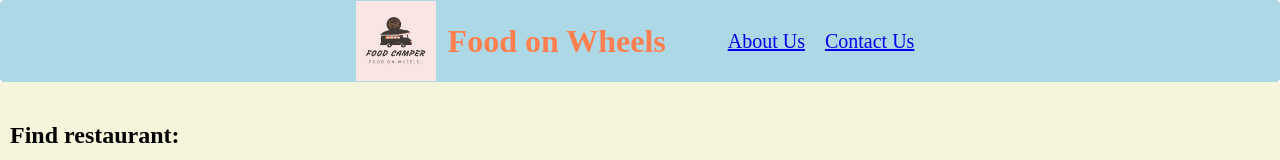
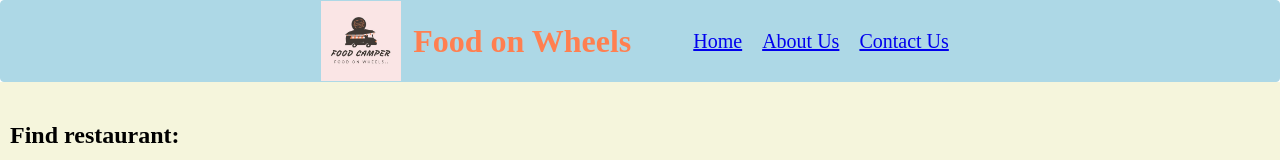
Before and after one commit to debdeep/React-App, a React (Vite) app: page / in a window 1280 px wide. Shown: the top 160 px of the page. Built offline with nearby package versions, Linux system fonts and the light colour scheme; no server answers.

Commit message:
home navigation added in header

```diff
--- a/src/components/Header.jsx
+++ b/src/components/Header.jsx
@@ -66,6 +66,9 @@ const Header = ({ name }) => (
         <h1>{name}</h1>
         <ul>
             <li>
+                <Link to="/">Home</Link>
+            </li>
+            <li>
                 <Link to="/about">About Us</Link>
             </li>
             <li>
```
